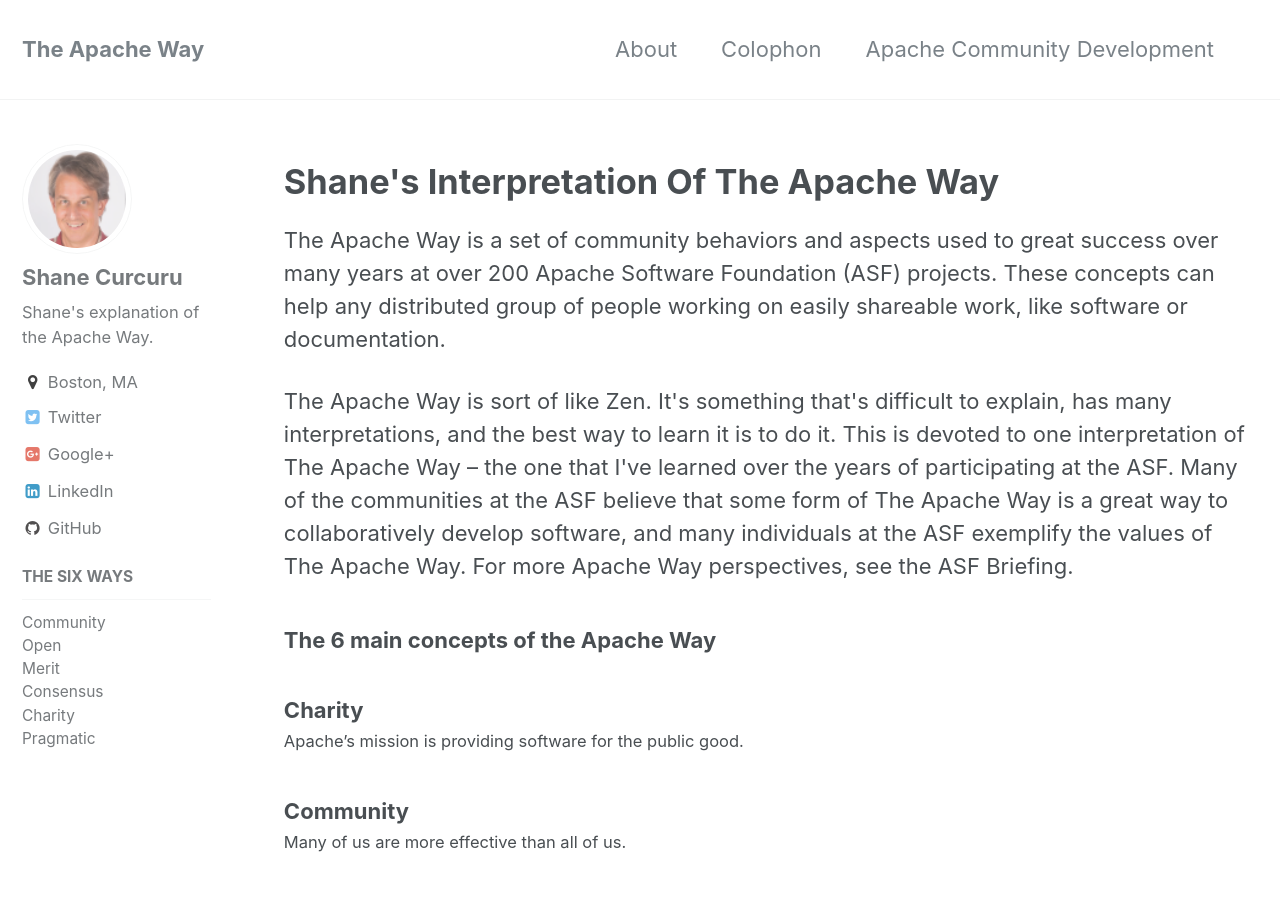
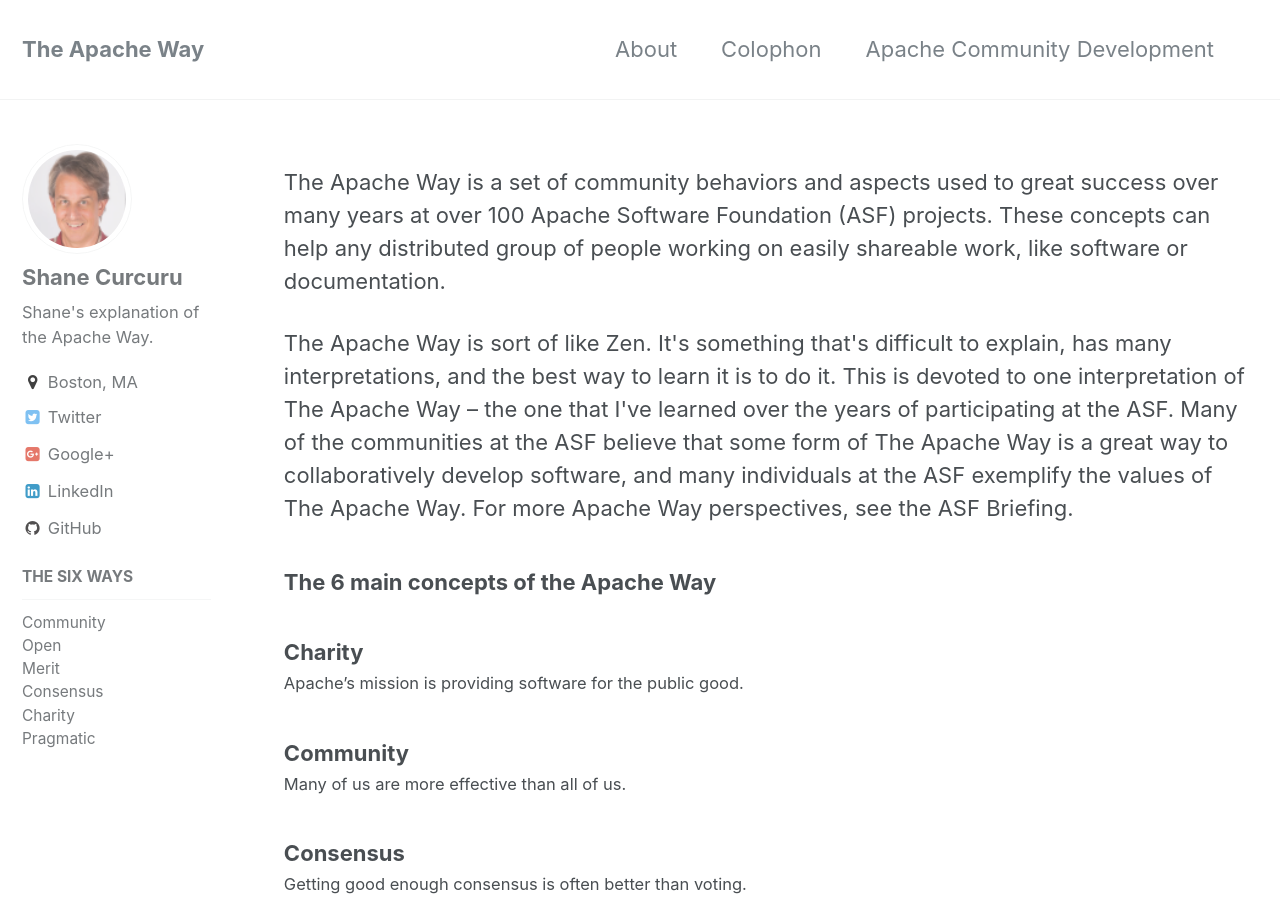
Before and after one commit to ShaneCurcuru/theapacheway.com, a Jekyll site: the page built from index.html, in a window 1280 px wide and 900 px high. Built offline with Jekyll 4.4.1, drawn with Linux system fonts in a browser that asks for light colours; the list of posts is cut into pages by our own code.

Commit message:
Force copy to address merge mystery

```diff
--- a/index.html
+++ b/index.html
@@ -6,9 +6,7 @@
 
 {% include base_path %}
 
-<h1>Shane's Interpretation Of The Apache Way</h1>
-
-<p>The Apache Way is a set of community behaviors and aspects used to great success over many years at over 200 Apache Software Foundation (ASF) projects.  These concepts can help any distributed group of people working on easily shareable work, like software or documentation.</p>
+<p>The Apache Way is a set of community behaviors and aspects used to great success over many years at over 100 Apache Software Foundation (ASF) projects.  These concepts can help any distributed group of people working on easily shareable work, like software or documentation.</p>
 
 <p>
 The Apache Way is sort of like Zen. It's something that's difficult to explain, has many interpretations, and the best way to learn it is to do it.
```
